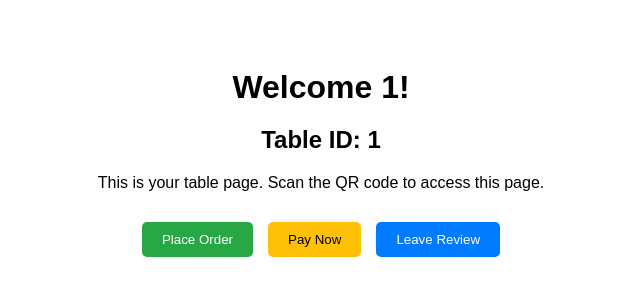
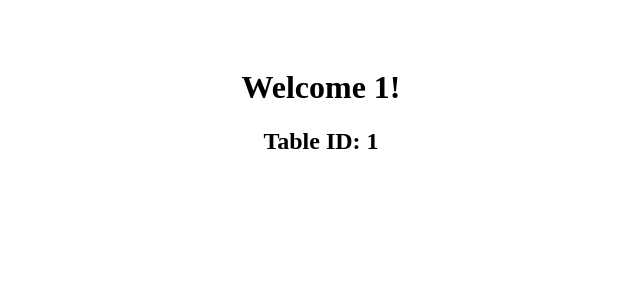
Before and after one commit to archana16ju/hotalmanagement, a Next.js app: page /table/1 in a window 1280 px wide. Shown: the top 300 px of the page, without its empty margins (319-959 px from the left). Built offline with nearby package versions, Linux system fonts and the light colour scheme.

Commit message:
Update table page with dynamic table name

```diff
--- a/src/app/table/[id]/page.tsx
+++ b/src/app/table/[id]/page.tsx
@@ -1,6 +1,4 @@
 'use client'
-
-import React from 'react'
 
 interface TablePageProps {
   params: { id: string }
@@ -8,6 +6,7 @@ interface TablePageProps {
 
 export default function TablePage({ params }: TablePageProps) {
   const { id } = params
+
   const tableName = id
     .split('-')
     .map((word) =>
@@ -18,68 +17,11 @@ export default function TablePage({ params }: TablePageProps) {
         : word.charAt(0).toUpperCase() + word.slice(1)
     )
     .join(' ')
-  const enableOrder = true
-  const enablePayment = true
-  const enableReview = true
 
   return (
-    <div
-      style={{
-        padding: 40,
-        textAlign: 'center',
-        fontFamily: 'Arial, sans-serif',
-      }}
-    >
-      <h1 style={{ fontSize: 32, marginBottom: 10 }}>Welcome {tableName}!</h1>
-      <h2 style={{ marginBottom: 20 }}>Table ID: {id}</h2>
-      <p style={{ marginBottom: 30 }}>This is your table page. Scan the QR code to access this page.</p>
-
-      <div style={{ display: 'flex', justifyContent: 'center', gap: 15 }}>
-        {enableOrder && (
-          <button
-            style={{
-              padding: '10px 20px',
-              backgroundColor: '#28a745',
-              color: '#fff',
-              border: 'none',
-              borderRadius: 5,
-              cursor: 'pointer',
-            }}
-          >
-            Place Order
-          </button>
-        )}
-
-        {enablePayment && (
-          <button
-            style={{
-              padding: '10px 20px',
-              backgroundColor: '#ffc107',
-              color: '#000',
-              border: 'none',
-              borderRadius: 5,
-              cursor: 'pointer',
-            }}
-          >
-            Pay Now
-          </button>
-        )}
-
-        {enableReview && (
-          <button
-            style={{
-              padding: '10px 20px',
-              backgroundColor: '#007bff',
-              color: '#fff',
-              border: 'none',
-              borderRadius: 5,
-              cursor: 'pointer',
-            }}
-          >
-            Leave Review
-          </button>
-        )}
-      </div>
+    <div style={{ padding: 40, textAlign: 'center' }}>
+      <h1>Welcome {tableName}!</h1>
+      <h2>Table ID: {id}</h2>
     </div>
   )
 }
```
